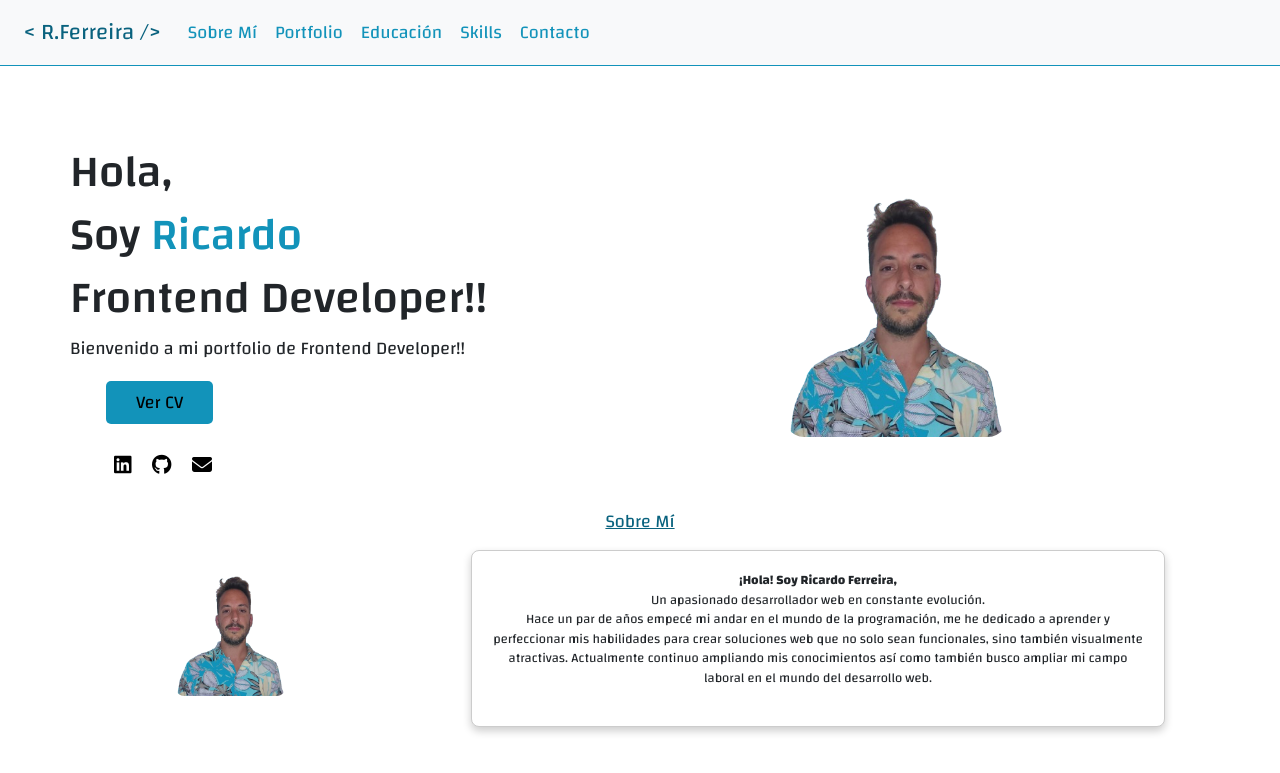
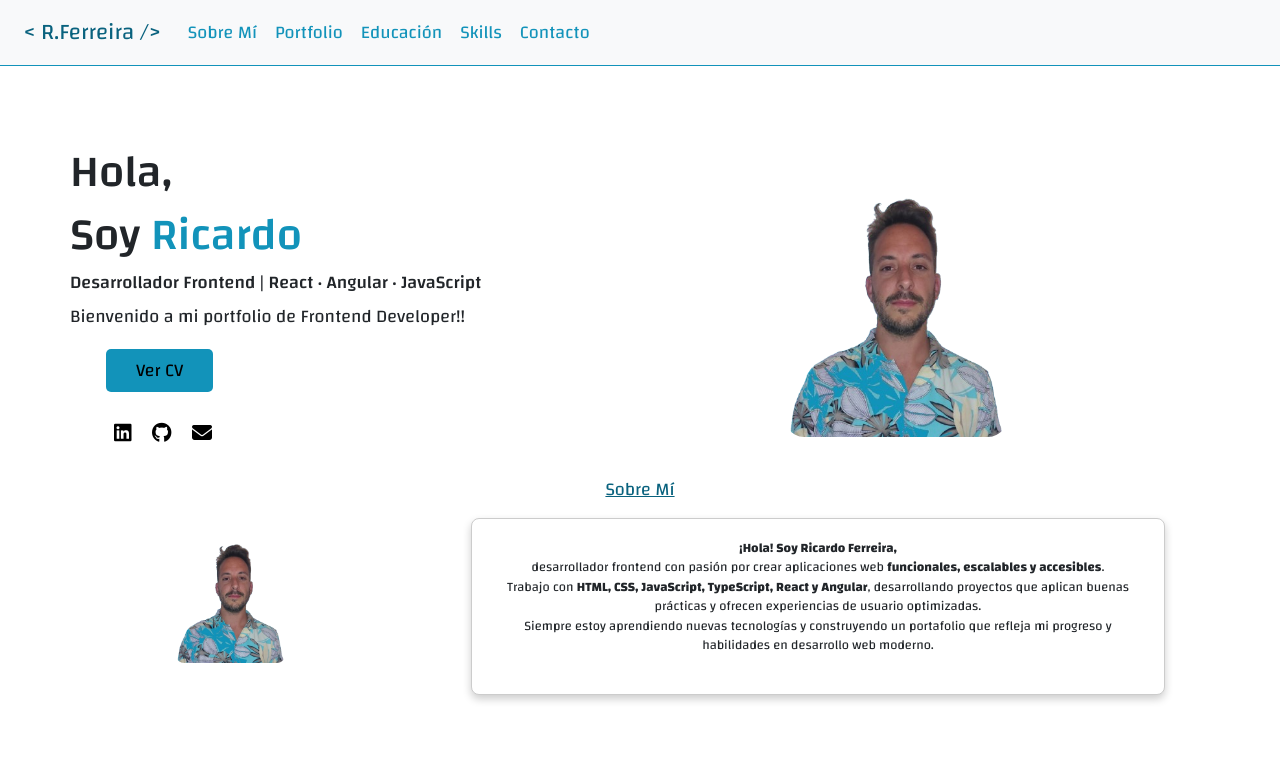
Before and after one commit to RFerreiraN/portfolio, a website: page index.html in a window 1280 px wide. Shown: the top 773 px of the page. Drawn offline with nearby package versions, Linux system fonts and the light colour scheme.

Commit message:
cambiamos sección about me

```diff
--- a/index.html
+++ b/index.html
@@ -56,7 +56,7 @@
             <div class="left">
                 <h1>Hola,</h1>
                 <h1>Soy <span>Ricardo</span></h1>
-                <h1>Frontend Developer!!</h1>
+                <h6>Desarrollador Frontend | React · Angular · JavaScript</h6>
                 <div class="text"></div><br>
 
                 <ul>
@@ -93,14 +93,16 @@
                 </div>
 
                 <div class="aboutTexto">
-                    <p><strong>¡Hola! Soy Ricardo Ferreira,</strong><br> Un apasionado desarrollador web en constante
-                        evolución. <br> Hace un par
-                        de años empecé mi andar en el mundo de la programación, me he dedicado a aprender y perfeccionar
-                        mis habilidades para crear soluciones web que no solo sean funcionales, sino también visualmente
-                        atractivas. Actualmente continuo ampliando mis conocimientos así como también busco ampliar mi
-                        campo laboral
-                        en el mundo del desarrollo web.<br>
+                    <p>
+                        <strong>¡Hola! Soy Ricardo Ferreira,</strong><br>
+                        desarrollador frontend con pasión por crear aplicaciones web <strong>funcionales, escalables y
+                            accesibles</strong>.<br>
+                        Trabajo con <strong>HTML, CSS, JavaScript, TypeScript, React y Angular</strong>, desarrollando
+                        proyectos que aplican buenas prácticas y ofrecen experiencias de usuario optimizadas.<br>
+                        Siempre estoy aprendiendo nuevas tecnologías y construyendo un portafolio que refleja mi
+                        progreso y habilidades en desarrollo web moderno.
                     </p>
+
                 </div>
             </div>
             <br>
```
